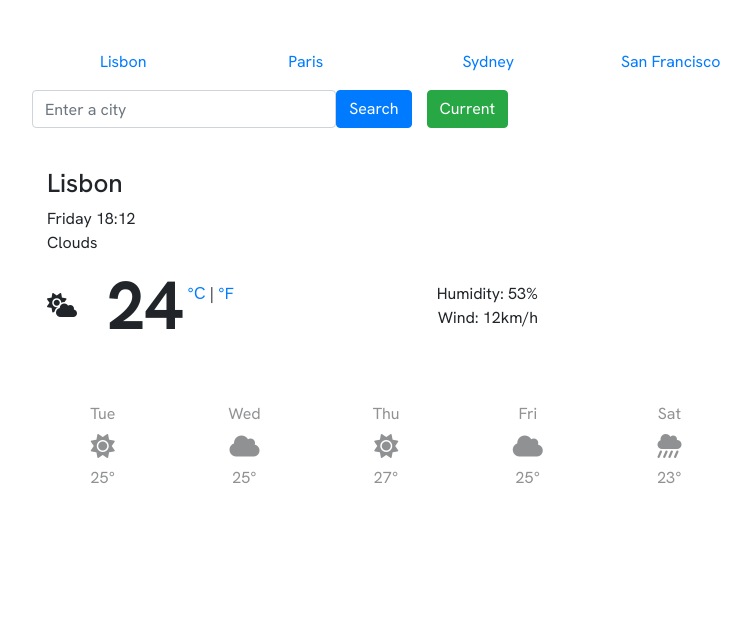
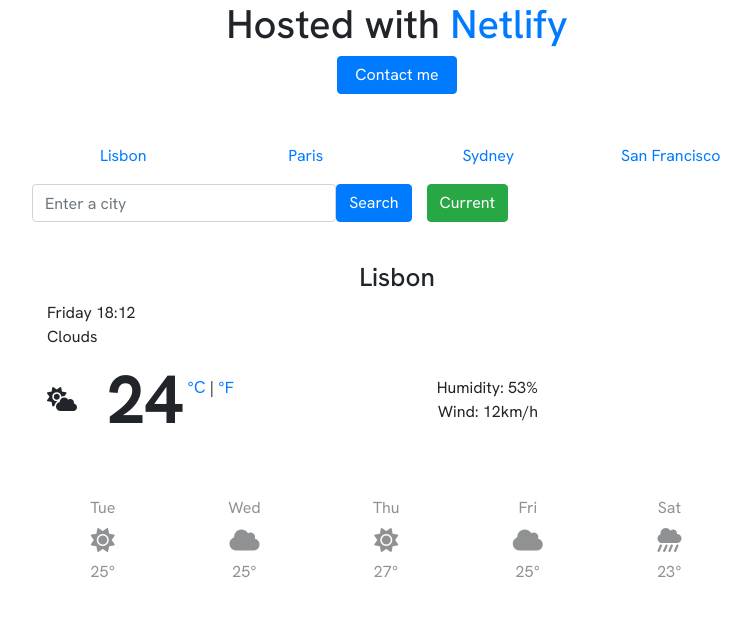
Before and after one commit to elenvlas/weather-app, a plain HTML site: page index.html in a window 1280 px wide. Shown: the whole page, without its empty margins (243-994 px from the left). Drawn offline with nearby package versions, Linux system fonts and the light colour scheme.

Commit message:
Added contact button

```diff
--- a/index.html
+++ b/index.html
@@ -24,6 +24,10 @@
   </head>
   <body>
     <div class="container">
+      <h1>Hosted with <a href="https://www.netlify.com/">Netlify</a></h1>
+      <a href="mailto:elena@vlas.io" class="btn btn-primary contact-btn"
+        >Contact me</a
+      >
       <div class="text-center list-city">
         <ul class="row row-cols-auto row-city">
           <li class="col">
--- a/style.css
+++ b/style.css
@@ -14,6 +14,16 @@ body {
 
 .row-city {
   padding-left: 0;
+}
+
+h1 {
+  text-align: center;
+}
+
+.contact-btn {
+  display: block;
+  margin: 0 auto;
+  width: 120px;
 }
 
 ul li {
```
